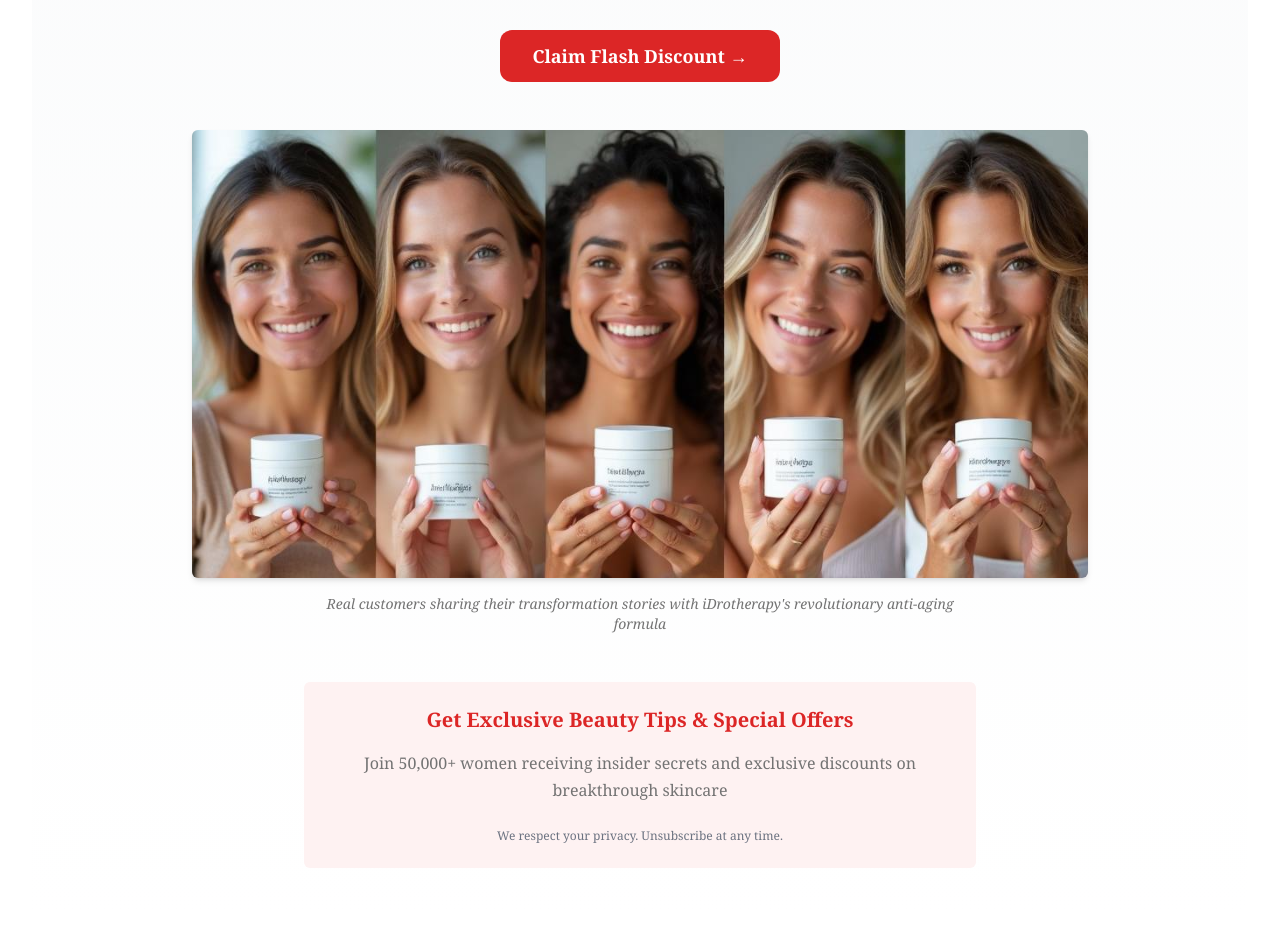
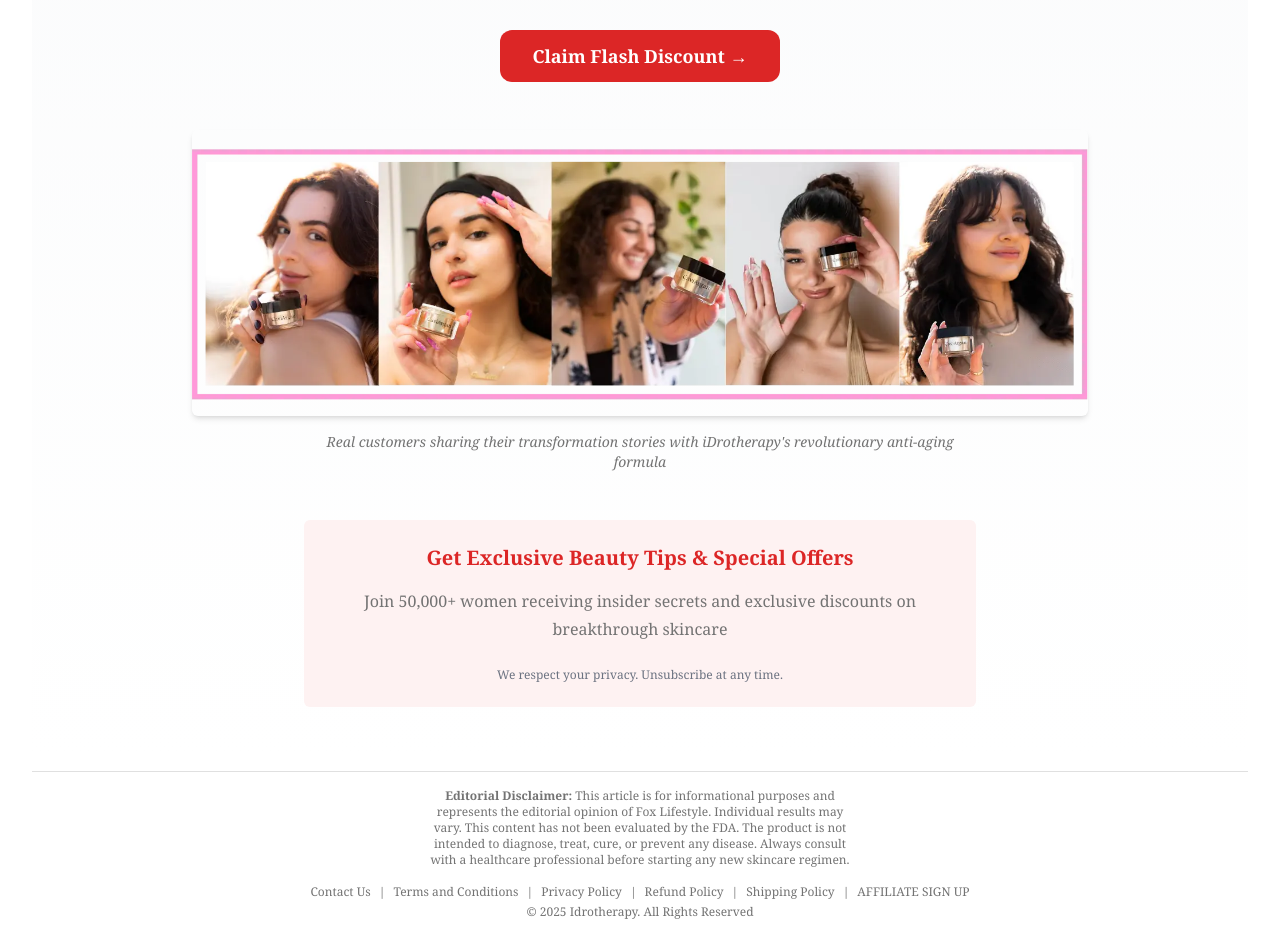
Before and after one commit to woliwia/idrotherapy-news-investigation, a React (Vite) app: page / in a window 1280 px wide. Shown: the part 9340-10267 px from the top of the page. Built offline with nearby package versions, Linux system fonts and the light colour scheme.

Commit message:
Update last image
Replace the last image in the carousel with the provided image.

```diff
--- a/src/pages/Index.tsx
+++ b/src/pages/Index.tsx
@@ -819,7 +819,7 @@ const Index = () => {
               {/* Customer Testimonial Collage */}
               <div className="text-center mt-12">
                 <img
-                  src="/lovable-uploads/customer-testimonials-collage.png"
+                  src="/lovable-uploads/3e4a304c-08b1-466b-b683-fe5980f99c11.png"
                   alt="Happy customers displaying their iDrotherapy cream with radiant, youthful skin results"
                   className="w-full max-w-4xl mx-auto rounded-lg shadow-md"
                   loading="lazy"
```
Also changed, not shown: public/lovable-uploads/3e4a304c-08b1-466b-b683-fe5980f99c11.png (added).
